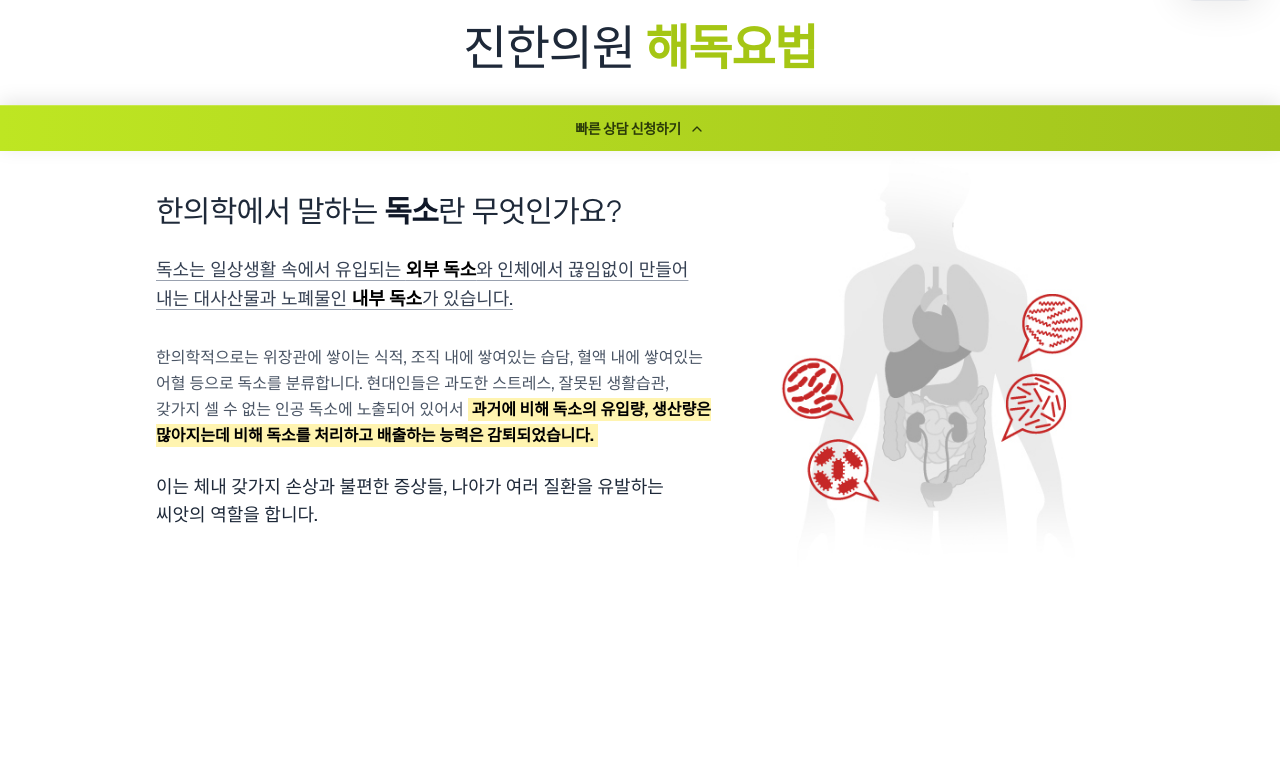
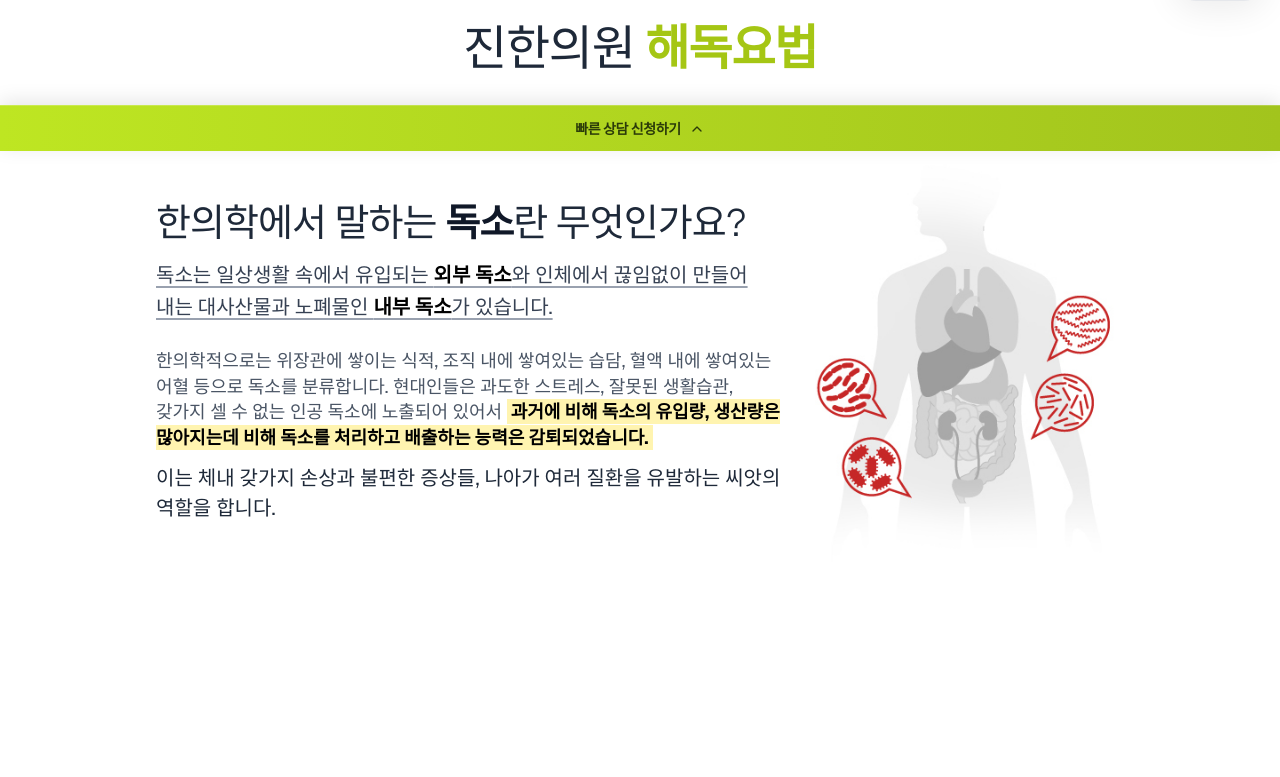
Before and after one commit to ctadamteam/Jin_oriental, a Next.js app: page /custom-diet/detox in a window 1280 px wide. Shown: the part 649-1426 px from the top of the page. Built offline with nearby package versions, Linux system fonts and the light colour scheme; a web font is replaced by a local one.

Commit message:
style: update detox section 2 font sizes to 38px, 20px, 18px, 20px, widen text container, and narrow vertical gaps

```diff
--- a/app/(site)/custom-diet/detox/page.tsx
+++ b/app/(site)/custom-diet/detox/page.tsx
@@ -37,26 +37,26 @@ export default function DetoxDietPage() {
           <h2 className="text-3xl md:text-5xl font-medium text-gray-800 tracking-tight">진한의원 <span className="text-[#A5C614] font-bold">해독요법</span></h2>
         </div>
 
-        <div className="flex flex-col md:flex-row items-center gap-10">
-          <div className="w-full md:w-3/5">
-            <h3 className="text-2xl md:text-[30px] font-light text-gray-800 mb-6 leading-tight break-keep tracking-tight">
+        <div className="flex flex-col md:flex-row items-center gap-6 md:gap-8">
+          <div className="w-full md:w-[67%]">
+            <h3 className="text-2xl md:text-[38px] font-light text-gray-800 mb-3 leading-tight break-keep tracking-tight whitespace-nowrap lg:whitespace-normal">
               한의학에서 말하는 <strong className="font-bold text-gray-900">독소</strong>란 무엇인가요?
             </h3>
-            <div className="mb-8">
-              <p className="text-gray-700 leading-relaxed break-keep text-base md:text-lg underline underline-offset-4 decoration-gray-400">
+            <div className="mb-6">
+              <p className="text-gray-700 leading-relaxed break-keep text-base md:text-[20px] underline underline-offset-4 decoration-gray-400">
                 독소는 일상생활 속에서 유입되는 <strong className="font-bold text-black">외부 독소</strong>와 인체에서 끊임없이 만들어 내는 대사산물과 노폐물인 <strong className="font-bold text-black">내부 독소</strong>가 있습니다.
               </p>
             </div>
-            <div className="text-gray-600 leading-relaxed break-keep text-sm md:text-base space-y-4">
-              <p>
+            <div className="text-gray-600 leading-relaxed break-keep space-y-2">
+              <p className="text-sm md:text-[18px]">
                 한의학적으로는 위장관에 쌓이는 식적, 조직 내에 쌓여있는 습담, 혈액 내에 쌓여있는 어혈 등으로 독소를 분류합니다. 현대인들은 과도한 스트레스, 잘못된 생활습관, 갖가지 셀 수 없는 인공 독소에 노출되어 있어서 <strong className="text-black bg-[#fff4b0] px-1 py-[1px] font-bold">과거에 비해 독소의 유입량, 생산량은 많아지는데 비해 독소를 처리하고 배출하는 능력은 감퇴되었습니다.</strong>
               </p>
-              <p className="text-base md:text-lg text-gray-800 font-normal pt-2">
+              <p className="text-base md:text-[20px] text-gray-800 font-normal pt-1">
                 이는 체내 갖가지 손상과 불편한 증상들, 나아가 여러 질환을 유발하는 씨앗의 역할을 합니다.
               </p>
             </div>
           </div>
-          <div className="w-full md:w-2/5 relative h-[350px] md:h-[450px]">
+          <div className="w-full md:w-[33%] relative h-[350px] md:h-[450px]">
             <Image
               src="/images/personal/detox_section_1.png"
               alt="인체 실루엣 및 독소 그래픽"
```
